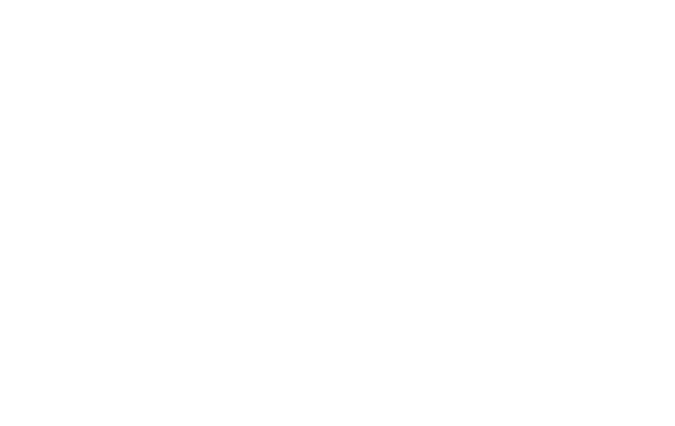
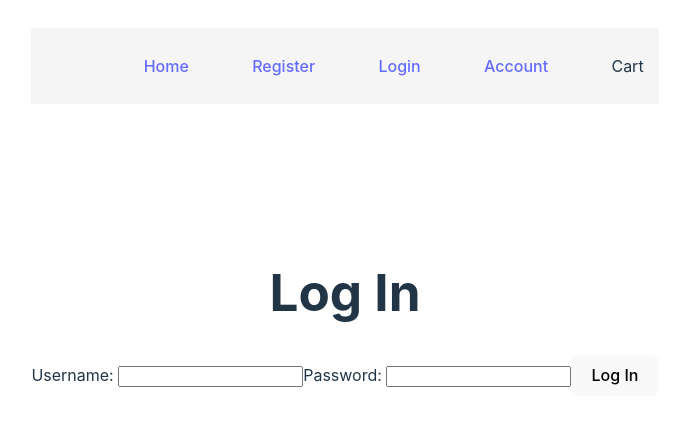
Before and after one commit to anaruizaguilar/CapstoneProject, a React (Vite) app in the folder client/: page /login in a window 1280 px wide. Before the commit this address had no page. Shown: the part 188-614 px from the top of the page, without its empty margins (295-970 px from the left). Built offline with nearby package versions, Linux system fonts and the light colour scheme.

Commit message:
register/login complete w/ fake store API, working on account page

```diff
--- a/client/src/App.css
+++ b/client/src/App.css
@@ -3,6 +3,21 @@
   margin: 0 auto;
   padding: 2rem;
   text-align: center;
+}
+
+.navbar {
+  background-color: whitesmoke;
+  margin-bottom: 10em;
+  padding: 10px 15px;
+  display: flex;
+  justify-content: flex-end;
+}
+
+.navbar ul {
+  list-style: none;
+  width: 500px;
+  display: flex;
+  justify-content: space-between;
 }
 
 .display-products{
@@ -15,6 +30,10 @@
   width: 50%;
 }
 
+.single-product-image{
+  width: 40%;
+}
+
 
 @media (prefers-reduced-motion: no-preference) {
   a:nth-of-type(2) .logo {
--- a/client/src/App.jsx
+++ b/client/src/App.jsx
@@ -1,18 +1,28 @@
 import { useState } from 'react'
 import { Route, Routes } from "react-router-dom";
-import { Home } from './Fake_Store_API';
+import { Home, SingleProduct, Register, Login } from './Fake_Store_API';
 import './App.css'
+import Navbar from './components/Navbar';
+import Account from './pages/Account';
 
 
 function App() {
 
+const [token, setToken] = useState(localStorage.getItem('token'));
 
   return (
+  <>
+    <Navbar />
     <div>
       <Routes>
         <Route path='/' element={<Home />}></Route>
+        <Route path='/products/:id' element={<SingleProduct />}></Route>
+        <Route path='/register' element={<Register />}></Route>
+        <Route path='/login' element={<Login token={token} setToken={setToken}/>}></Route>
+        <Route path='/account/:id' element={<Account token={token}/>}></Route>
       </Routes>
     </div>
+  </>
   )
 }
 
--- a/client/src/Fake_Store_API/index.js
+++ b/client/src/Fake_Store_API/index.js
@@ -1,4 +1,8 @@
 import Home from "../pages/Home";
+import SingleProduct from "../pages/SingleProduct";
+import Register from "../pages/Register";
+import Login from "../pages/Login";
+import Account from "../pages/Account";
 
 export async function fetchProducts() {
     try {
@@ -10,4 +14,76 @@ export async function fetchProducts() {
         console.error('Trouble fetching products', err);
     }
 }
-export { Home };
+
+export async function fetchSingleProduct(id) {
+    try {
+        const response = await fetch(`https://fakestoreapi.com/products/${id}`);
+        const result = await response.json();
+        console.log(result);
+        return result;
+    } catch(err) {
+        console.error('Trouble fetching product', err);
+    }
+}
+
+export async function register(email, username, password) {
+    try{
+        const response = await fetch('https://fakestoreapi.com/users', {
+            method: "POST",
+            headers: {
+                'Content-Type': 'application/json',
+            },
+            body: JSON.stringify({ email, username, password })
+        })
+        const result = await response.json();
+        console.log(result);
+        return result;
+    } catch(error) {
+        console.error(error);
+    }
+}
+
+export async function login(username, password) {
+    try {
+        const response  = await fetch('https://fakestoreapi.com/auth/login',{
+            method: "POST",
+            headers: {
+                'Content-Type': 'application/json',
+            },
+            body: JSON.stringify({ username, password })
+        })
+        const result = await response.json();
+        console.log(result);
+        return result;
+    } catch(err) {
+        console.error('Trouble logging in', err);
+    }
+}
+
+export async function fetchAllUsers() {
+    try {
+        const response = await fetch('https://fakestoreapi.com/users');
+        const result = await response.json();
+        console.log(result);
+    } catch(err) {
+        console.error('Trouble fetching users', err);
+    }
+}
+
+export async function fetchUser(id) {
+    try {
+        const response = await fetch(`https://fakestoreapi.com/users/${id}`, {
+            headers: {
+                'Content-Type': 'application/json',
+                'Authorization': `Bearer ${token}`
+            },
+        })
+        const result = await response.json();
+        console.log(result)
+        return result;
+    } catch(err) {
+        console.error('Trouble fetching user', err);
+    }
+}
+
+export { Home, SingleProduct, Register, Login, Account };
--- a/client/src/components/Navbar.jsx
+++ b/client/src/components/Navbar.jsx
@@ -1,8 +1,15 @@
+import { Link } from "react-router-dom";
 
 function Navbar() {
     return(
-        <div>
-            <h2>Navbar</h2>
+        <div className="navbar">
+            <ul>
+                <li><Link to={"/"}>Home</Link></li>
+                <li><Link to={"/register"}>Register</Link></li>
+                <li><Link to={"/login"}>Login</Link></li>
+                <li><Link to={"/account/:id"}>Account</Link></li>
+                <li>Cart</li>
+            </ul>
         </div>
     )
 }
--- a/client/src/pages/Account.jsx
+++ b/client/src/pages/Account.jsx
@@ -1,8 +1,32 @@
+import { useState, useEffect } from "react";
+import { useNavigate, useParams } from "react-router-dom";
+import { fetchUser } from "../Fake_Store_API";
 
-function Account() {
+function Account({ token }) {
+
+    const [user, setUser] = useState([]);
+    const { id } = useParams();
+    const navigate = useNavigate();
+
+    useEffect(() => {
+        if(!token) {
+            return navigate('/login');
+        }
+
+        async function userAccount() {
+            try {
+                const response = await fetchUser(id);
+                setUser(response);
+            } catch(error) {
+                console.error(error);
+            }
+        }
+        userAccount();
+    }, [])
+
     return(
-        <div>
-            <h2>Account</h2>
+        <div key={id}>
+            <h2>Hello</h2>
         </div>
     )
 }
--- a/client/src/pages/Home.jsx
+++ b/client/src/pages/Home.jsx
@@ -1,5 +1,6 @@
 import { fetchProducts } from "../Fake_Store_API";
 import { useState, useEffect } from "react";
+import { Link } from "react-router-dom";
 
 function Home() {
 
@@ -23,7 +24,7 @@ function Home() {
                 products.map((product) => {
                     return (
                         <div key={product.id} className="products-list">
-                            <h2>{product.title}</h2>
+                            <h2><Link to={`/products/${product.id}`}>{product.title}</Link></h2>
                             <img src={product.image} className="home-pics"/>
                             <p>{product.category}</p>
                             <p>{product.price}</p>
--- a/client/src/pages/Login.jsx
+++ b/client/src/pages/Login.jsx
@@ -1,9 +1,40 @@
+import { useState } from "react";
+import { useNavigate } from "react-router-dom";
+import { login } from "../Fake_Store_API";
 
-function Login() {
+function Login({ setToken }) {
+
+    const [username, setUsername] = useState("");
+    const [password, setPassword] = useState("");
+    const [showPassword, setShowPassword] = useState(false);
+    const navigate = useNavigate();
+
+    async function handleLogin(e) {
+        e.preventDefault();
+        const data = await login(username, password);
+        console.log(data);
+        if(data.token) {
+            localStorage.setItem('token', data.token);
+            setToken(data.token);
+            navigate(`/account/${data.id}`);
+        }
+    }
+
     return(
-        <div>
-            <h2>Login Page</h2>
+    <>
+        <div className="login-form">
+            <h1>Log In</h1>
+            <form onSubmit={handleLogin}>
+                <label>
+                    Username: {""} <input value={username} onChange={(e) => {setUsername(e.target.value);}} />
+                </label>
+                <label>
+                    Password: {""} <input type={showPassword ? "text" : "password"} value={password} onChange={(e) => {setPassword(e.target.value);}}/>
+                </label>
+                <button type="submit">Log In</button>
+            </form>
         </div>
+    </>
     )
 }
 
--- a/client/src/pages/Register.jsx
+++ b/client/src/pages/Register.jsx
@@ -1,10 +1,40 @@
+import { useState } from "react";
+import { register } from "../Fake_Store_API";
+import { useNavigate } from "react-router-dom";
 
 function Register() {
+
+    const [email, setEmail] = useState("");
+    const [ username, setUsername] = useState("");
+    const [ password, setPassword] = useState("");
+    const [ error, setError] = useState(null);
+    const navigate = useNavigate();
+
+    async function handleSubmit(e) {
+        e.preventDefault();
+        const data = await register(email, username, password);
+        console.log(data);
+        navigate('/');
+    }
+
     return(
-        <div>
+        <>
             <h2>Register</h2>
-        </div>
-    )
+            {error && <p>{error}</p>}
+            <form className="register-form" onSubmit={handleSubmit}>
+                <label>
+                    Email: {""} <input value={email} onChange={(e) => {setEmail(e.target.value);}}/>
+                </label>
+                <label>
+                    Username: {""} <input value={username} onChange={(e) => {setUsername(e.target.value);}} />
+                </label>
+                <label>
+                    Password: {""} <input value={password} onChange={(e) => {setPassword(e.target.value);}} />
+                </label>
+                <button type="register-submit-button">Submit</button>
+            </form>
+        </>
+    );
 }
 
 export default Register;
--- a/client/src/pages/SingleProduct.jsx
+++ b/client/src/pages/SingleProduct.jsx
@@ -1,8 +1,33 @@
+import { useState, useEffect } from "react";
+import { useNavigate, useParams } from "react-router-dom";
+import { fetchSingleProduct } from "../Fake_Store_API";
+
 
 function SingleProduct() {
+
+    const [product, setProduct] = useState([]);
+    const { id } = useParams();
+    const navigate = useNavigate();
+
+    useEffect(() => {
+        async function singleProductView() {
+            try {
+                const selectedProduct = await fetchSingleProduct(id);
+                setProduct(selectedProduct);
+            } catch(error) {
+                console.error(error);
+            }
+        }
+        singleProductView();
+    }, [])
+
     return(
-        <div>
-            <h2>Product Info</h2>
+        <div key={id} className="single-product-view">
+            <h1>{product.title}</h1>
+            <img src={product.image} className="single-product-image" />
+            <p>{product.description}</p>
+            <p>{product.price}</p>
+            <button className="SP-return-button" onClick={() => navigate('/')}>Continue Shopping</button>
         </div>
     )
 }
```
